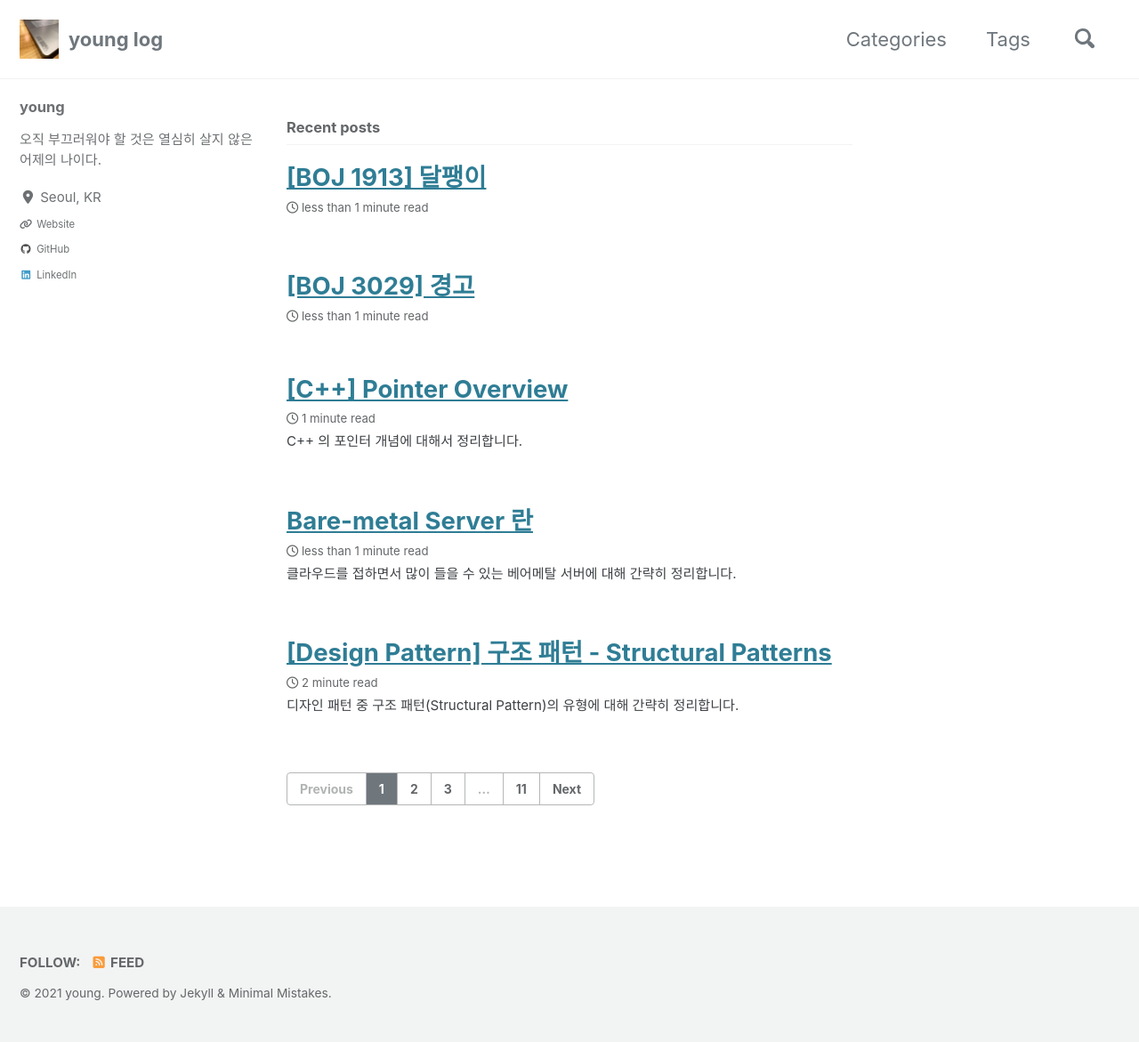
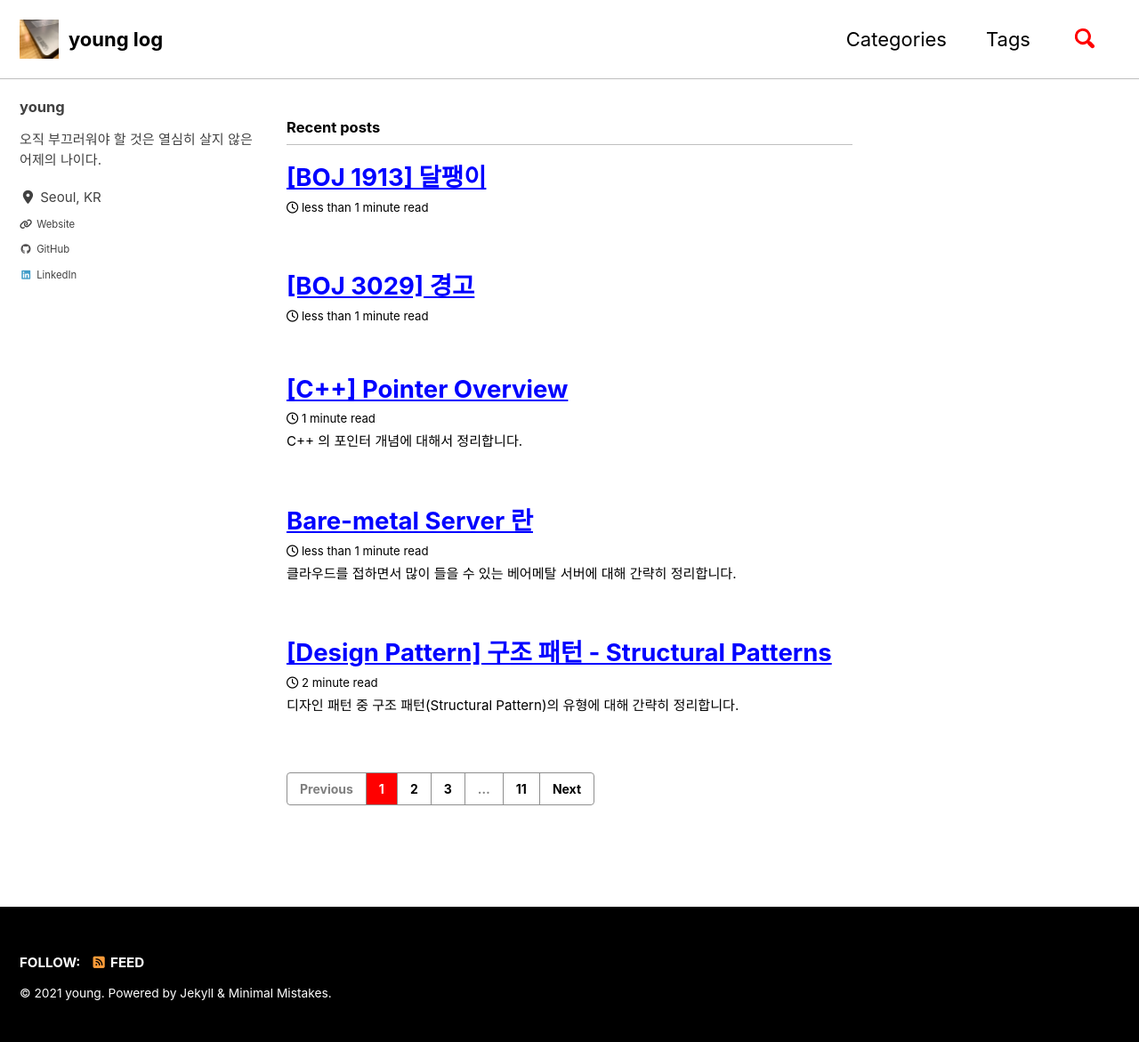
Before and after one commit to younghk/younghk.github.io, a Jekyll site: the page built from index.html, in a window 1280 px wide. Shown: the whole page at 89% size. Built offline with Jekyll 4.4.1, drawn with Linux system fonts in a browser that asks for light colours; cached includes are drawn as plain includes; nearby versions of some CDN libraries; the list of posts is cut into pages by our own code; comment, search, counter and statistics services are not loaded; a style sheet for code colours, icons or effects is not loaded.

```diff
--- a/Gemfile
+++ b/Gemfile
@@ -7,4 +7,6 @@ group :jekyll_plugins do
   gem "jekyll-sitemap"
   gem "jekyll-paginate"
   gem "jekyll-algolia"
+  gem "github-pages"
+  gem "jekyll-include-cache"
 end
--- a/_config.yml
+++ b/_config.yml
@@ -11,8 +11,8 @@
 # https://mmistakes.github.io/minimal-mistakes/docs/quick-start-guide/#installing-the-theme
 
 # theme                  : "minimal-mistakes-jekyll"
-# remote_theme           : "mmistakes/minimal-mistakes"
-minimal_mistakes_skin    : "default" # "air", "aqua", "contrast", "dark", "dirt", "neon", "mint", "plum", "sunrise"
+remote_theme             : "mmistakes/minimal-mistakes"
+minimal_mistakes_skin    : "contrast" # "default" # "air", "aqua", "contrast", "dark", "dirt", "neon", "mint", "plum", "sunrise"
 
 # Site Settings
 locale                   : "en-US"
```
Also changed, not shown: Gemfile.lock.
